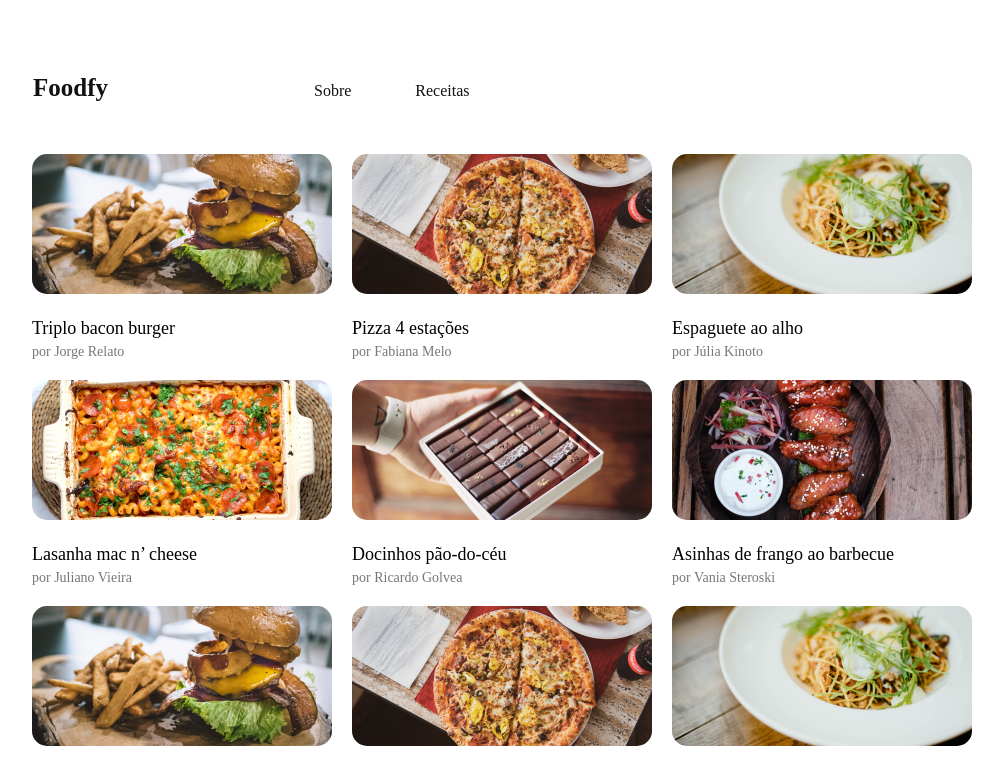
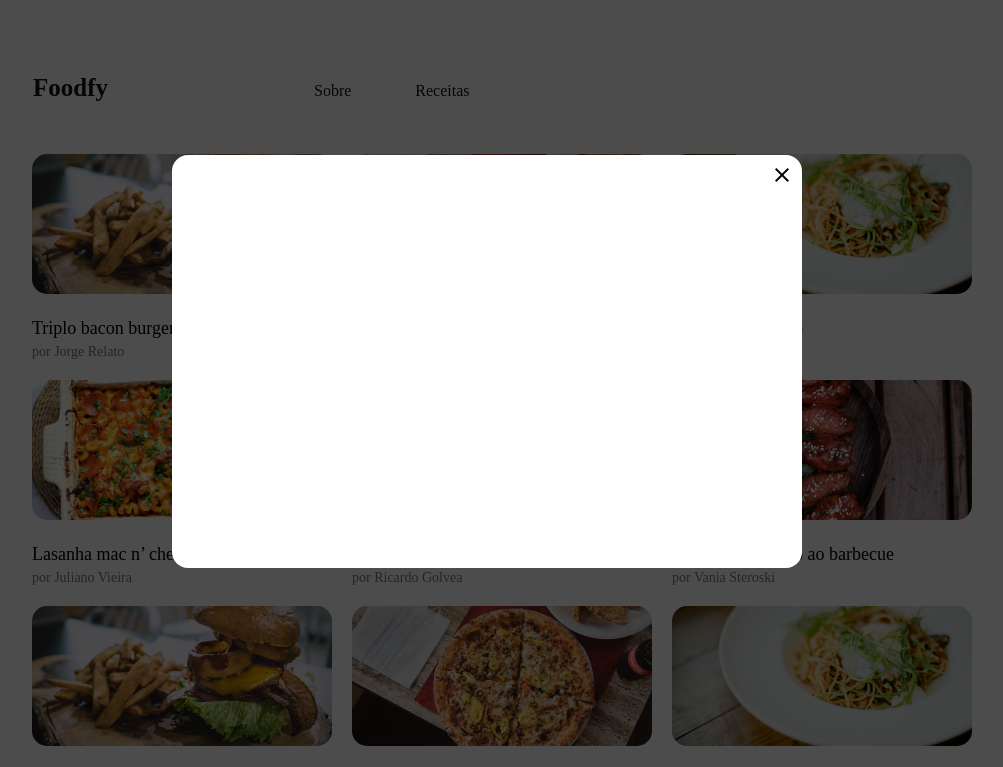
Before and after one commit to felipeghidini/Foodfy-desafio-rocketseat, a plain HTML site: page receitas.html in a window 1280 px wide. Shown: the top 767 px of the page, without its empty margins (198-1201 px from the left). Drawn offline with Linux system fonts and the light colour scheme.

Commit message:
Feito o layout do modal sem a foto

```diff
--- a/receitas.html
+++ b/receitas.html
@@ -7,6 +7,8 @@
     <meta name="viewport" content="width=device-width, initial-scale=1.0">
     <title>Foodfy</title>
     <link rel="stylesheet" href="style.css">
+    <link href="https://fonts.googleapis.com/icon?family=Material+Icons"
+      rel="stylesheet">
 </head>
 
 <body>
@@ -164,6 +166,15 @@
         </div>
     </section>
 
+    <div class="modal-overlay">
+        <div class="modal">
+            <a class="close-modal">
+                <i class="material-icons">close</i>
+            </a>
+            <div class="modal-content"></div>
+        </div>
+    </div>
+
     <footer>
         <div class="format-footer">
             <p>Todos os direitos reservados, receita Foodfy</p>
--- a/style.css
+++ b/style.css
@@ -202,3 +202,36 @@ header h3 {
     left: 230px;
     margin-top: 10px;
 }
+
+.modal-overlay {
+    background-color: rgba(0, 0, 0, 0.7);
+    width: 100%;
+    height: 100%;
+    position: fixed;
+    top: 0;
+    /* opacity: 0; */
+    /* visibility: hidden; */
+}
+
+.modal {
+    background-color: white;
+    width: 630px;
+    height: 413px;
+    left: 370px;
+    top: 155px;
+    position: relative;
+    border-radius: 16px;
+}
+
+.modal .close-modal {
+    color: black;
+    position: absolute;
+    right: 8px;
+    top: 8px;
+    cursor: pointer;
+}
+
+.modal-overlay.active {
+    opacity: 1;
+    visibility: visible;
+}
```
Also changed, not shown: sobre.html (+1 -1 lines).
